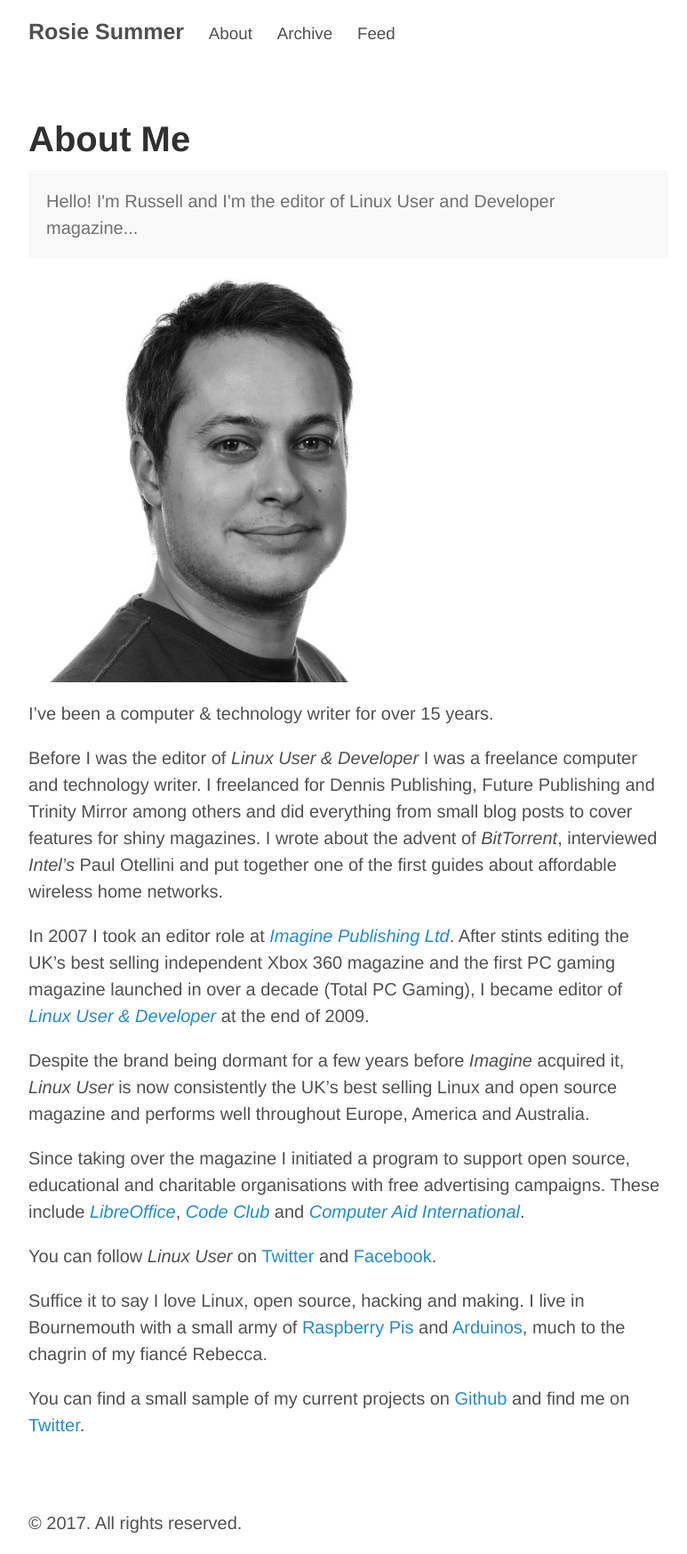
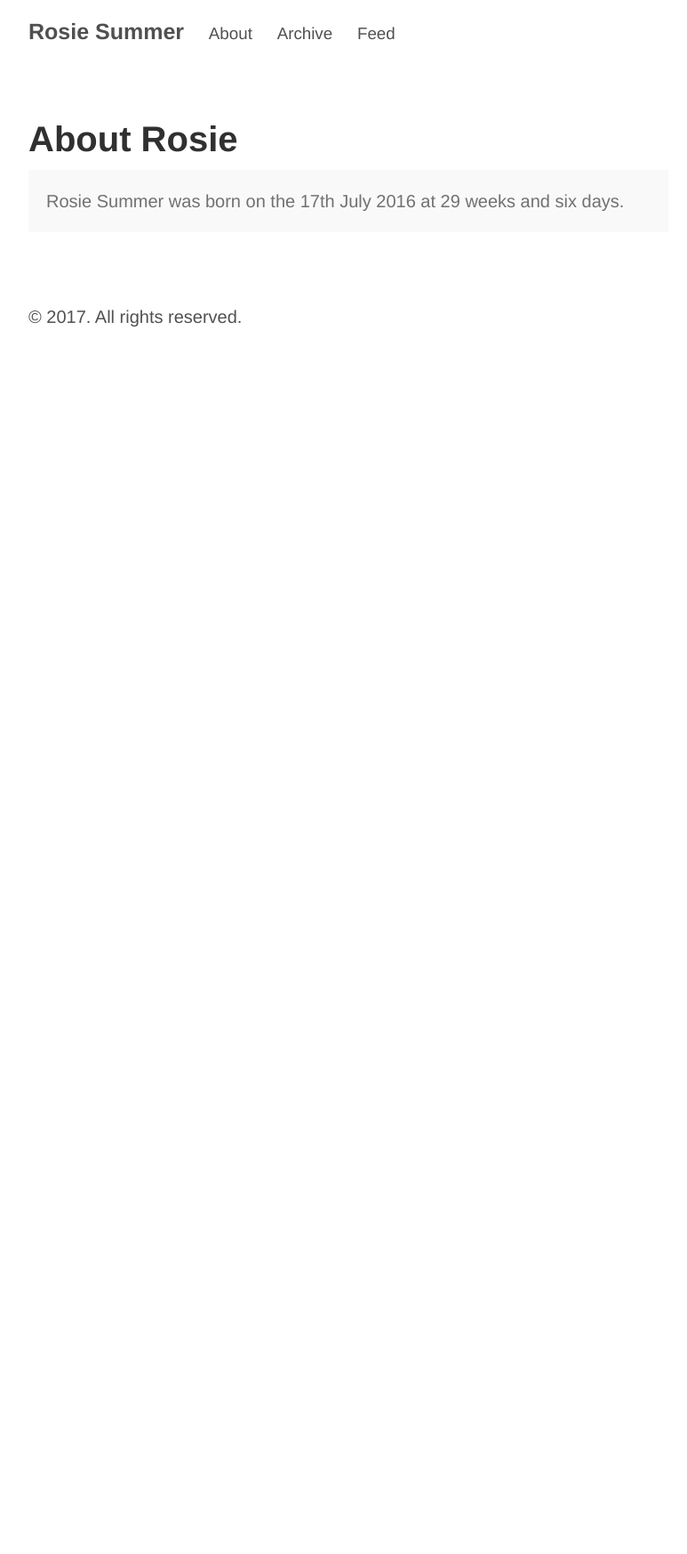
Before and after one commit to russb78/russb78.github.io, a Jekyll site: the page built from about.md, in a window 1280 px wide. Shown: the whole page at 89% size, without its empty margins (248-1021 px from the left). Built offline with Jekyll 4.4.1, drawn with Linux system fonts in a browser that asks for light colours; Markdown is read by kramdown in place of the engine named in the settings; after the commit the page ends 900 px from its top, so only the background shows below that.

Commit message:
Update about.md

```diff
--- a/about.md
+++ b/about.md
@@ -1,27 +1,8 @@
 ---
 layout: page
-title: About Me
+title: About Rosie
 ---
 
 <p class="message">
-  Hello! I'm Russell and I'm the editor of Linux User and Developer magazine...
+  Rosie Summer was born on the 17th July 2016 at 29 weeks and six days.
 </p>
-
-![Russell Barnes](/assets/Russell_twitter.jpg "Watch where you point that thing")
-
-I've been a computer & technology writer for over 15 years.
-
-Before I was the editor of *Linux User & Developer* I was a freelance computer and technology writer. I freelanced for Dennis Publishing, Future Publishing and Trinity Mirror among others and did everything from small blog posts to cover features for shiny magazines. I wrote about the advent of *BitTorrent*, interviewed *Intel's* Paul Otellini and put together one of the first guides about affordable wireless home networks.
-
-In 2007 I took an editor role at [*Imagine Publishing Ltd*](http://www.imaginepublishing.co.uk). After stints editing the UK's best selling independent Xbox 360 magazine and the first PC gaming magazine launched in over a decade (Total PC Gaming), I became editor of [*Linux User & Developer*](http://www.linuxuser.co.uk) at the end of 2009.
-
-Despite the brand being dormant for a few years before *Imagine* acquired it, *Linux User* is now consistently the UK's best selling Linux and open source magazine and performs well throughout Europe, America and Australia.
-
-Since taking over the magazine I initiated a program to support open source, educational and charitable organisations with free advertising campaigns. These include [*LibreOffice*](http://libreoffice.org), [*Code Club*](www.codeclub.org.uk) and [*Computer Aid International*](http://www.computeraid.org).
-
-You can follow *Linux User* on [Twitter](https://twitter.com/linuxusermag) and [Facebook](http://www.facebook.com/LinuxUserUK).
-
-Suffice it to say I love Linux, open source, hacking and making.
-I live in Bournemouth with a small army of [Raspberry Pis](http://www.raspberrypi.org) and [Arduinos](http://www.arduino.cc), much to the chagrin of my fiancé Rebecca.
-
-You can find a small sample of my current projects on [Github](http://github.com/russb78) and find me on [Twitter](http://twitter.com/another_russell).
```
